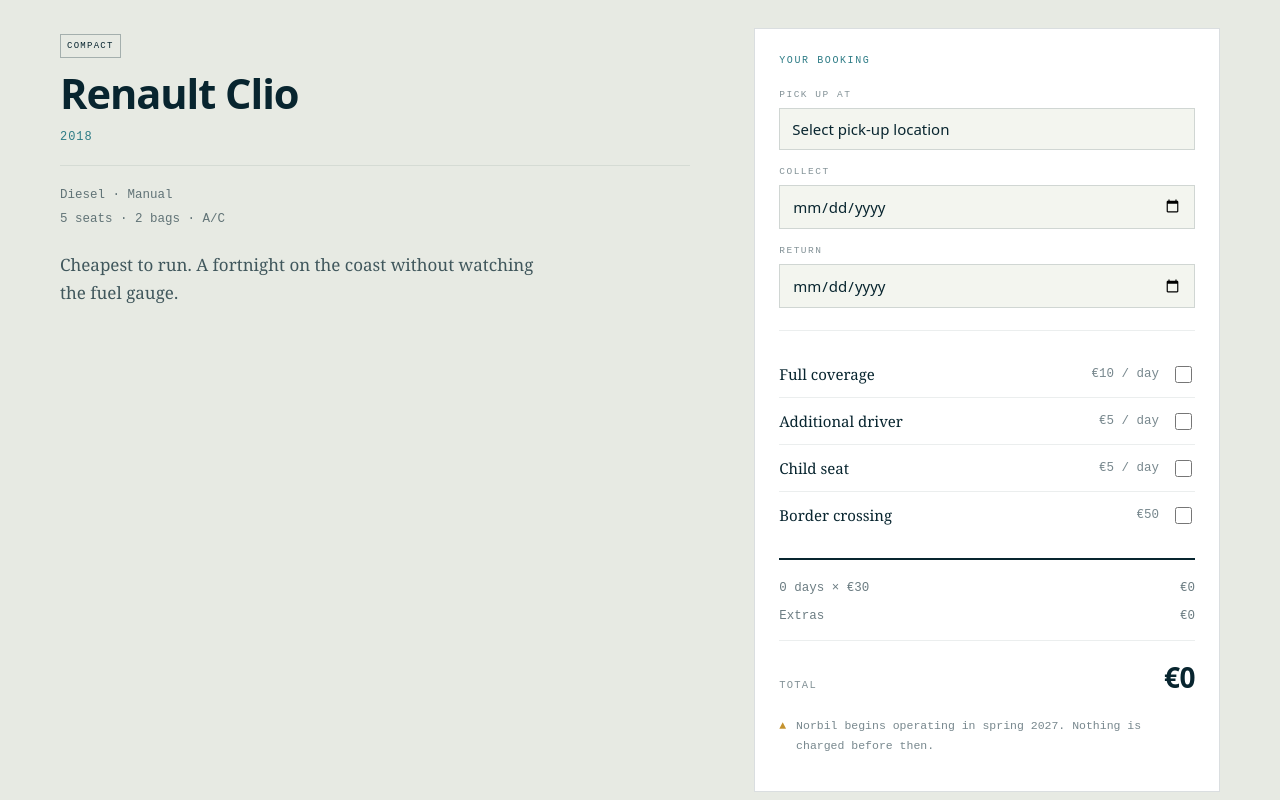
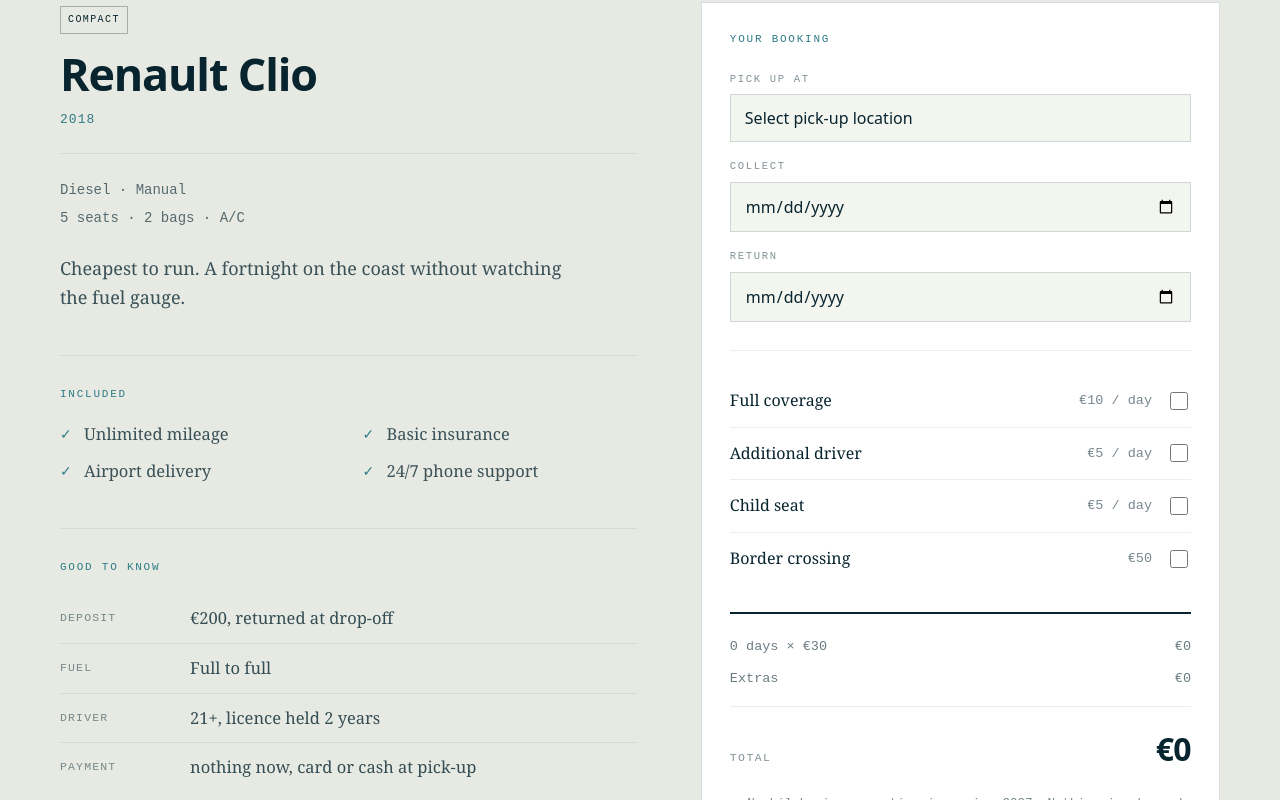
Before and after one commit to Dusko89/Norbil-rent-a-car, a React (Vite) app: page /vozila/renault-clio in a window 1280 px wide. Shown: the part 640-1440 px from the top of the page. Built offline with nearby package versions, Linux system fonts and the light colour scheme.

Commit message:
Add car page details and navigation fixes
- Included and Good to know blocks in left column
- Larger type scale across the page
- Brand links back to home
- ScrollToTop resets scroll position on route change

```diff
--- a/src/App.jsx
+++ b/src/App.jsx
@@ -4,7 +4,7 @@
 import CarPage from "./pages/CarPage.jsx";
 
 import {Route, Routes} from "react-router-dom";
-
+import ScrollToTop from './components/ScrollToTop.jsx';
 
 
 function App() {
@@ -16,6 +16,7 @@
           <Header/>
 
           <main>
+              <ScrollToTop />
               <Routes>
                   <Route path="/"  element={<Home/>} />
                   <Route path="/vozila/:id" element={<CarPage/>} />
--- a/src/components/Brand.jsx
+++ b/src/components/Brand.jsx
@@ -1,12 +1,12 @@
 
 import styles from "./Brand.module.css"
-
+import {Link} from "react-router-dom";
 
 const Brand = () => (
-    <a className={styles.brand} href="#top">
+    <Link className={styles.brand} to="/">
         <span className={styles.plate}>MNE</span>
         <span className={styles.word}>NORBIL</span>
-    </a>
+    </Link>
 );
 
 export default Brand;
--- /dev/null
+++ b/src/components/ScrollToTop.jsx
@@ -0,0 +1,17 @@
+
+
+
+import { useEffect } from "react";
+import { useLocation } from "react-router-dom";
+
+const ScrollToTop = () => {
+    const { pathname } = useLocation();
+
+    useEffect(() => {
+        window.scrollTo(0, 0);
+    }, [pathname]);
+
+    return null;
+};
+
+export default ScrollToTop;
--- a/src/pages/CarPage.jsx
+++ b/src/pages/CarPage.jsx
@@ -61,6 +61,50 @@
                     </div>
 
                     <p className={styles.note}>{car.note}</p>
+
+
+                <div className={styles.block}>
+                    <p className={styles.blockTitle}>INCLUDED</p>
+                    <ul className={styles.included}>
+                        <li>Unlimited mileage</li>
+                        <li>Basic insurance</li>
+                        <li>Airport delivery</li>
+                        <li>24/7 phone support</li>
+                    </ul>
+
+                </div>
+
+                <div className={styles.block}>
+                    <p className={styles.blockTitle}>Good to know</p>
+
+                    <div className={styles.terms}>
+                        <div className={styles.term}>
+                            <span>Deposit</span>
+                            <span>€200, returned at drop-off</span>
+                        </div>
+
+                        <div className={styles.term}>
+                            <span>Fuel</span>
+                            <span>Full to full</span>
+                        </div>
+
+                        <div className={styles.term}>
+                            <span>Driver</span>
+                            <span>21+, licence held 2 years</span>
+                        </div>
+
+                        <div className={styles.term}>
+                            <span>Payment</span>
+                            <span>nothing now, card or cash at pick-up</span>
+                        </div>
+
+
+                    </div>
+
+
+
+                </div>
+
                 </div>
 
                 <div className={styles.panel}>
--- a/src/pages/CarPage.module.css
+++ b/src/pages/CarPage.module.css
@@ -1,27 +1,33 @@
-
 
 .page {
     padding-bottom: clamp(60px, 8vw, 100px);
 }
 
+/* hero  */
+
 .hero {
+
         width: 100%;
-    height: clamp(300px, 42vw, 550px);
+        height: clamp(320px, 40vw, 520px);
         overflow: hidden;
         background: var(--ink);
     }
+
+
 
 .hero img {
         width: 100%;
         height: 100%;
         object-fit: cover;
-    object-position: center 55%;
+        object-position: center 50%;
         display: block;
 }
 
+/*  layout  */
+
 .grid {
     display: grid;
-    grid-template-columns: 1.15fr .85fr;
+    grid-template-columns: 1fr .9fr;
     gap: clamp(36px, 5vw, 72px);
     align-items: start;
     padding-top: clamp(36px, 5vw, 60px);
@@ -31,79 +37,154 @@
 
 .tag {
     font-family: var(--mono);
-    font-size: 9px;
+    font-size: 10px;
     letter-spacing: .14em;
     text-transform: uppercase;
     border: 1px solid rgba(8,37,47,.3);
-    padding: 4px 6px;
+    padding: 5px 7px;
     display: inline-block;
 }
 
 .name {
     font-family: var(--sans);
     font-weight: 600;
-    font-size: clamp(1.9rem, 3.4vw, 2.6rem);
+    font-size: clamp(2rem, 3.6vw, 2.8rem);
     letter-spacing: -.025em;
     line-height: 1.05;
-    margin: 14px 0 4px;
+    margin: 16px 0 6px;
 }
 
 .year {
     font-family: var(--mono);
-    font-size: 12px;
+    font-size: 13px;
     color: var(--sea);
     letter-spacing: .08em;
 }
 
 .spec {
     font-family: var(--mono);
-    font-size: 12.5px;
-    line-height: 1.9;
-    color: rgba(8,37,47,.6);
-    margin-top: 18px;
-    padding-top: 18px;
+    font-size: 14px;
+    line-height: 2;
+    color: rgba(8,37,47,.65);
+    margin-top: 22px;
+    padding-top: 22px;
     border-top: 1px solid var(--line-soft);
 }
 
 .note {
-    font-size: 17px;
+    font-size: 18px;
     line-height: 1.6;
-    color: rgba(8,37,47,.75);
-    margin: 20px 0 0;
+    color: rgba(8,37,47,.78);
+    margin: 22px 0 0;
     max-width: 52ch;
 }
 
-/*  right column  */
+/*  info blocks  */
+
+.block {
+    margin-top: 44px;
+    padding-top: 30px;
+    border-top: 1px solid var(--line-soft);
+}
+
+.blockTitle {
+    font-family: var(--mono);
+    font-size: 11px;
+    letter-spacing: .16em;
+    text-transform: uppercase;
+    color: var(--sea);
+    margin: 0 0 18px;
+}
+
+.included {
+    list-style: none;
+    margin: 0;
+    padding: 0;
+    display: grid;
+    grid-template-columns: 1fr 1fr;
+    gap: 12px 28px;
+}
+
+.included li {
+    position: relative;
+    padding-left: 24px;
+    font-size: 16.5px;
+    line-height: 1.5;
+    color: rgba(8,37,47,.78);
+}
+
+.included li::before {
+    content: "✓";
+    position: absolute;
+    left: 0;
+    top: 1px;
+    color: var(--sea);
+    font-size: 14px;
+}
+
+.terms {
+    display: flex;
+    flex-direction: column;
+}
+
+.term {
+    display: grid;
+    grid-template-columns: 110px 1fr;
+    gap: 20px;
+    padding: 12px 0;
+    border-bottom: 1px solid var(--line-soft);
+}
+
+.term:last-child {
+    border-bottom: 0;
+}
+
+.term span:first-child {
+    font-family: var(--mono);
+    font-size: 11.5px;
+    letter-spacing: .1em;
+    text-transform: uppercase;
+    color: rgba(8,37,47,.5);
+    padding-top: 3px;
+}
+
+.term span:last-child {
+    font-size: 16.5px;
+    line-height: 1.5;
+    color: rgba(8,37,47,.8);
+}
+
+/*  booking panel  */
 
 .panel {
     position: sticky;
     top: 94px;
     background: #fff;
     border: 1px solid var(--line);
-    padding: 24px;
+    padding: 28px;
 }
 
 .panelTitle {
     font-family: var(--mono);
-    font-size: 10px;
+    font-size: 11px;
     letter-spacing: .16em;
     text-transform: uppercase;
     color: var(--sea);
-    margin: 0 0 18px;
+    margin: 0 0 22px;
 }
 
 .field {
-    margin-bottom: 14px;
+    margin-bottom: 16px;
 }
 
 .field label {
     display: block;
     font-family: var(--mono);
-    font-size: 9.5px;
+    font-size: 10.5px;
     letter-spacing: .16em;
     text-transform: uppercase;
     color: rgba(8,37,47,.5);
-    margin-bottom: 6px;
+    margin-bottom: 7px;
 }
 
 .field select,
@@ -113,8 +194,8 @@
     border: 1px solid var(--line);
     color: var(--ink);
     font-family: var(--sans);
-    font-size: 15px;
-    padding: 10px 12px;
+    font-size: 16px;
+    padding: 12px 14px;
     cursor: pointer;
 }
 
@@ -125,8 +206,8 @@
 /*  extras  */
 
 .extras {
-    margin-top: 22px;
-    padding-top: 20px;
+    margin-top: 28px;
+    padding-top: 24px;
     border-top: 1px solid var(--line-soft);
 }
 
@@ -134,8 +215,8 @@
     display: flex;
     align-items: center;
     justify-content: space-between;
-    gap: 12px;
-    padding: 11px 0;
+    gap: 14px;
+    padding: 13px 0;
     border-bottom: 1px solid var(--line-soft);
     cursor: pointer;
 }
@@ -145,31 +226,31 @@
 }
 
 .extra label {
-    font-size: 15px;
+    font-size: 16px;
     cursor: pointer;
     flex: 1;
 }
 
 .extra span {
     font-family: var(--mono);
-    font-size: 12.5px;
+    font-size: 13.5px;
     color: rgba(8,37,47,.55);
     white-space: nowrap;
 }
 
 .extra input {
-    width: 17px;
-    height: 17px;
+    width: 18px;
+    height: 18px;
     accent-color: var(--sea);
     cursor: pointer;
     flex-shrink: 0;
 }
 
-/*  total  */
+/* total  */
 
 .total {
-    margin-top: 20px;
-    padding-top: 18px;
+    margin-top: 28px;
+    padding-top: 22px;
     border-top: 2px solid var(--ink);
 }
 
@@ -178,24 +259,24 @@
     justify-content: space-between;
     align-items: baseline;
     font-family: var(--mono);
-    font-size: 12.5px;
+    font-size: 13.5px;
     color: rgba(8,37,47,.6);
-    margin-bottom: 8px;
+    margin-bottom: 10px;
 }
 
 .grand {
     display: flex;
     justify-content: space-between;
     align-items: baseline;
-    margin-top: 14px;
-    padding-top: 14px;
+    margin-top: 16px;
+    padding-top: 16px;
     border-top: 1px solid var(--line-soft);
 }
 
 .grand em {
     font-style: normal;
     font-family: var(--mono);
-    font-size: 10.5px;
+    font-size: 11.5px;
     letter-spacing: .12em;
     text-transform: uppercase;
     color: rgba(8,37,47,.5);
@@ -204,16 +285,16 @@
 .grand strong {
     font-family: var(--sans);
     font-weight: 600;
-    font-size: 28px;
+    font-size: 32px;
     letter-spacing: -.02em;
 }
 
 .hint {
     display: flex;
     gap: 10px;
-    margin-top: 16px;
+    margin-top: 20px;
     font-family: var(--mono);
-    font-size: 11.5px;
+    font-size: 12.5px;
     line-height: 1.7;
     color: rgba(8,37,47,.55);
 }
@@ -232,3 +313,13 @@
         position: static;
     }
 }
+
+@media (max-width: 640px) {
+    .included {
+        grid-template-columns: 1fr;
+    }
+    .term {
+        grid-template-columns: 1fr;
+        gap: 3px;
+    }
+}
```
Lines whose indentation alone changed are shown as unchanged.
